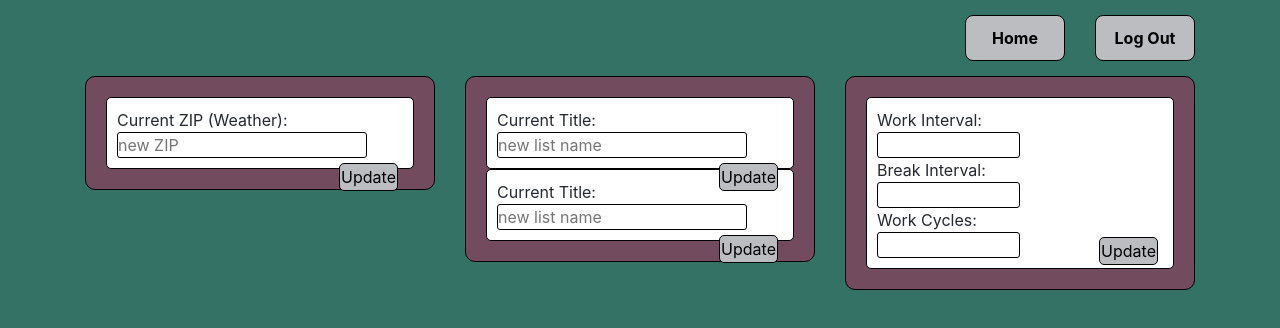
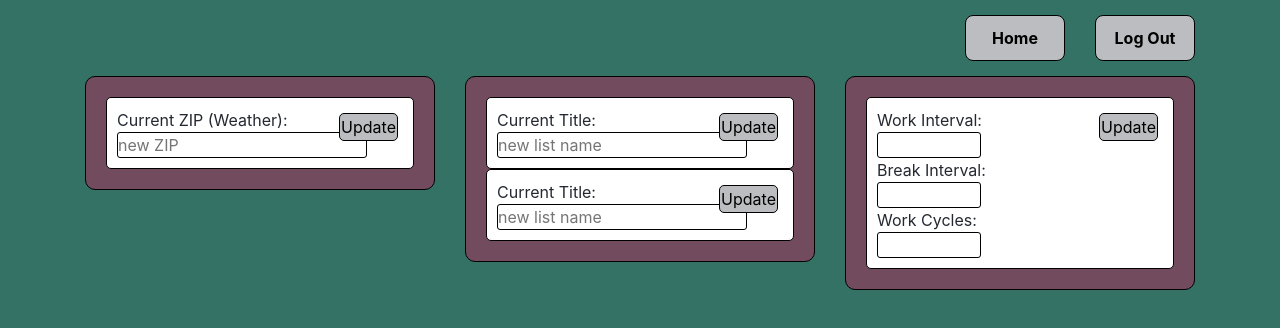
Before and after one commit to rjflanagan95/task-extension, a React (Create React App) app in the folder client/: page /settings in a window 1280 px wide. Shown: the top 328 px of the page. Built offline with nearby package versions, Linux system fonts and the light colour scheme; no server answers.

Commit message:
restricting timer settings to numbers, styling

```diff
--- a/client/src/pages/Settings/settings.js
+++ b/client/src/pages/Settings/settings.js
@@ -139,28 +139,73 @@ class Settings extends Component {
           <Col xs={4}>
             <div className="changePanel">
               <div className="changeItem">
+                <Row>
+                  <Col xs={9}>
+                    <Row>
+                      <Col>
                         <div>Current ZIP (Weather): {this.state.location}</div>
-                <input className="panelFormTextInput" placeholder="new ZIP" name="zipInput" value={this.state.zipInput} onChange={(e) => this.changeUserInput(e.target)}/><button className="changeFormSubmit" onClick={this.changeZIP}>Update</button>
+                      </Col>
+                    </Row>
+                    <Row>
+                      <Col
+                        ><input className="panelFormTextInput" placeholder="new ZIP" name="zipInput" value={this.state.zipInput} onChange={(e) => this.changeUserInput(e.target)}/>
+                      </Col>
+                    </Row>
+                  </Col>
+                  <Col xs={3}>
+                    <button className="changeFormSubmit" onClick={this.changeZIP}>Update</button>
+                  </Col>
+                </Row>
               </div>
             </div>
           </Col>
           <Col xs={4}>
             <div className="changePanel">
               <div className="changeItem">
+                <Row>
+                  <Col xs={9}>
+                    <Row>
+                      <Col>
                       <div>Current Title: {this.state.list1title}</div>
+                      </Col>
+                    </Row>
+                    <Row>
+                      <Col>
                         <input className="panelFormTextInput" placeholder="new list name" name="title1input" value={this.state.title1input} onChange={(e) => this.changeUserInput(e.target)}/>
+                      </Col>
+                    </Row>
+                  </Col>
+                  <Col xs={3}>
                     <button className="changeFormSubmit" onClick={this.changeList1}>Update</button>
+                  </Col>
+                </Row>
               </div>
               <div className="changeItem">
+                <Row>
+                  <Col xs={9}>
+                    <Row>
+                      <Col>
                       <div>Current Title: {this.state.list2title}</div>
+                      </Col>
+                    </Row>
+                    <Row>
+                      <Col>
                         <input className="panelFormTextInput" placeholder="new list name" name="title2input" value={this.state.title2input} onChange={(e) => this.changeUserInput(e.target)}/>
+                      </Col>
+                    </Row>
+                  </Col>
+                  <Col xs={3}>
                     <button className="changeFormSubmit" onClick={this.changeList2}>Update</button>
+                  </Col>
+                </Row>
               </div>
             </div>
           </Col>
           <Col xs={4}>
             <div className="changePanel">
               <div className="changeItem">
+                <Row>
+                  <Col xs={9}>
                   <div>Work Interval: {this.state.workInterval}</div>
                   <input type="number" min="1" max="59" className="panelFormTextInput timerSettingsInput" name="workIntervalInput" value={this.state.workIntervalInput} onChange={(e) => this.changeUserInput(e.target)}/>
 
@@ -169,7 +214,11 @@ class Settings extends Component {
 
                   <div>Work Cycles: {this.state.workCycles}</div>
                   <input type="number" min="1" max="8"  className="panelFormTextInput timerSettingsInput" name="workCyclesInput" value={this.state.workCyclesInput} onChange={(e) => this.changeUserInput(e.target)}/>
+                  </Col>
+                  <Col xs={3}>
                     <button className="changeFormSubmit" onClick={this.updateTimerSettings}>Update</button>
+                  </Col>
+                </Row>
               </div>
             </div>
           </Col>
```
Lines whose indentation alone changed are shown as unchanged.
